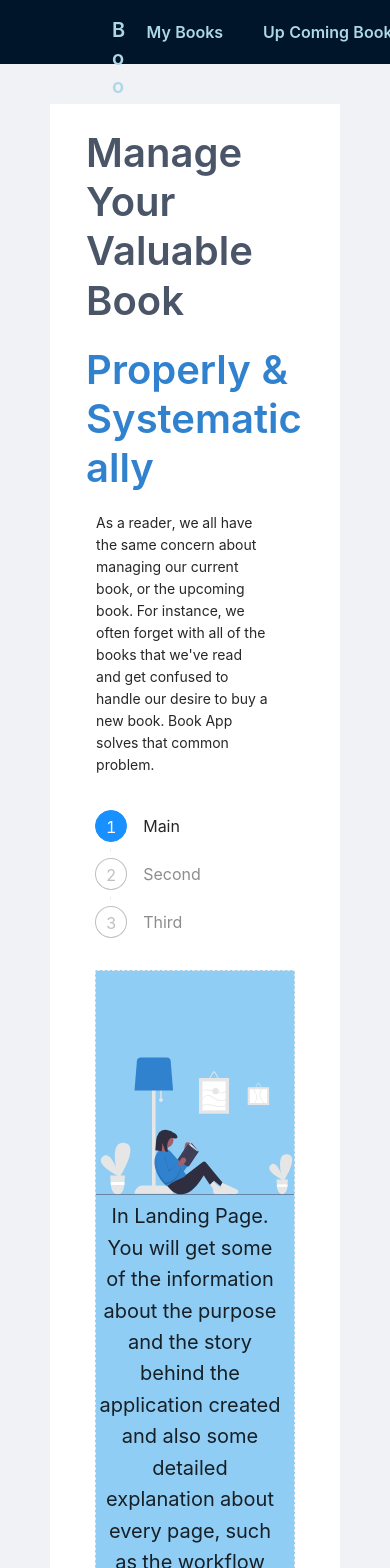
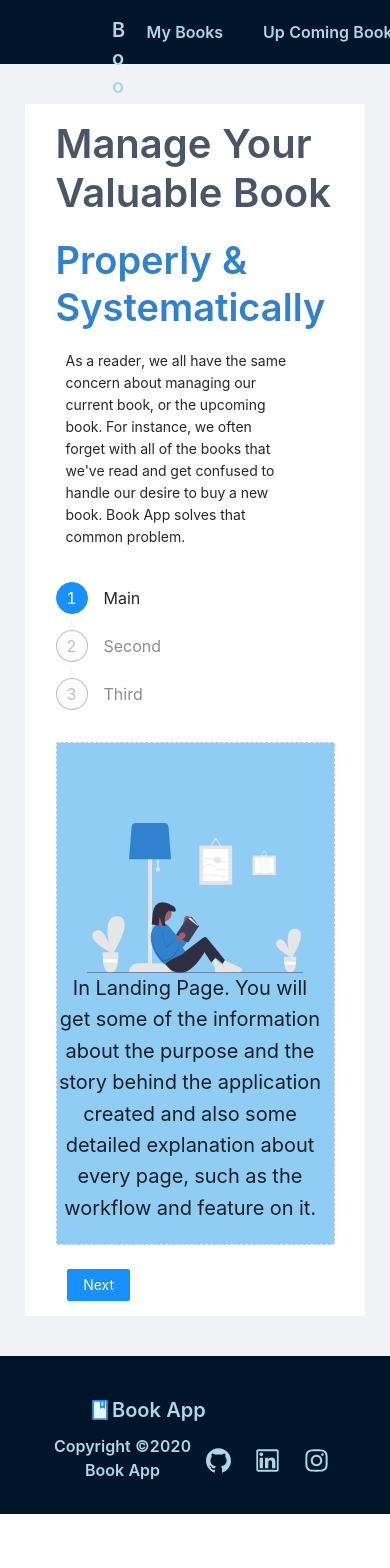
Before and after one commit to dannycahyo/book-management, a React (Create React App) app: page / in a window 390 px wide. Shown: the top 1568 px of the page. After the commit the page ends 1514 px from the top, so only its background shows below. Built offline with nearby package versions, Linux system fonts and the light colour scheme.

Commit message:
customize-mobile-display-properly

```diff
--- a/src/App.tsx
+++ b/src/App.tsx
@@ -58,8 +58,8 @@ function App() {
             </Menu.Item>
           </Menu>
         </Header>
-        <Content style={{ padding: "0 50px" }}>
-          <div style={{ padding: 24, background: "#fff" }}>
+        <Content style={{ padding: "0 25px" }}>
+          <div style={{ padding: 15, background: "#fff" }}>
             <Switch>
               <Route exact path="/" component={LandingPage} />
               <Route exact path="/mybooks" component={MyBooks} />
--- a/src/LandingPage.tsx
+++ b/src/LandingPage.tsx
@@ -51,14 +51,14 @@ const LandingPage = () => {
   return (
     <div style={{ width: "90%", marginRight: "auto", marginLeft: "auto" }}>
       <Row justify="center" gutter={[48, 24]} align="middle">
-        <Col xxl={14} xl={10} lg={18} md={24} sm={24} xs={24}>
+        <Col xxl={14} xl={10} lg={18} md={18} sm={24} xs={24}>
           <div>
             <Typography.Title style={{ color: "#4A5568", fontSize: 40 }}>
               Manage Your Valuable Book
             </Typography.Title>
           </div>
           <div>
-            <Typography.Title style={{ color: "#3182CE", fontSize: 40 }}>
+            <Typography.Title style={{ color: "#3182CE", fontSize: 38 }}>
               Properly & Systematically
             </Typography.Title>
           </div>
@@ -76,7 +76,7 @@ const LandingPage = () => {
           xxl={10}
           xl={14}
           lg={18}
-          md={24}
+          md={18}
           sm={0}
           xs={0}
         >
@@ -106,7 +106,7 @@ const LandingPage = () => {
         </Col>
       </Row>
       <Row justify="center" align="middle" style={{ marginTop: "34px" }}>
-        <Col xxl={18} xl={20} lg={18} md={20} sm={24} xs={22}>
+        <Col xxl={18} xl={20} lg={18} md={20} sm={24} xs={24}>
           <Steps current={current}>
             {tutorials.map((tutorial) => (
               <Steps.Step key={tutorial.title} title={tutorial.title} />
@@ -119,7 +119,7 @@ const LandingPage = () => {
           lg={18}
           md={20}
           sm={24}
-          xs={22}
+          xs={24}
           style={{
             alignItems: "center",
             minHeight: "450px",
```
